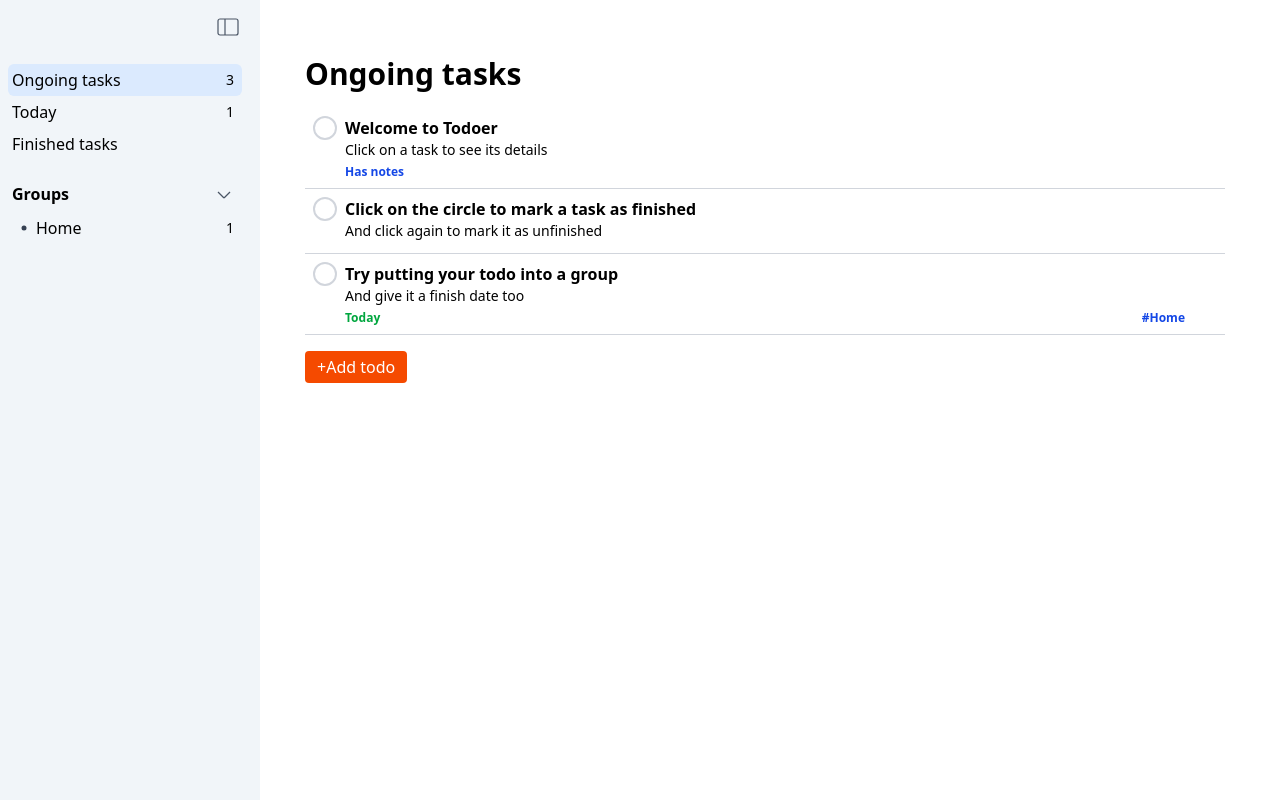
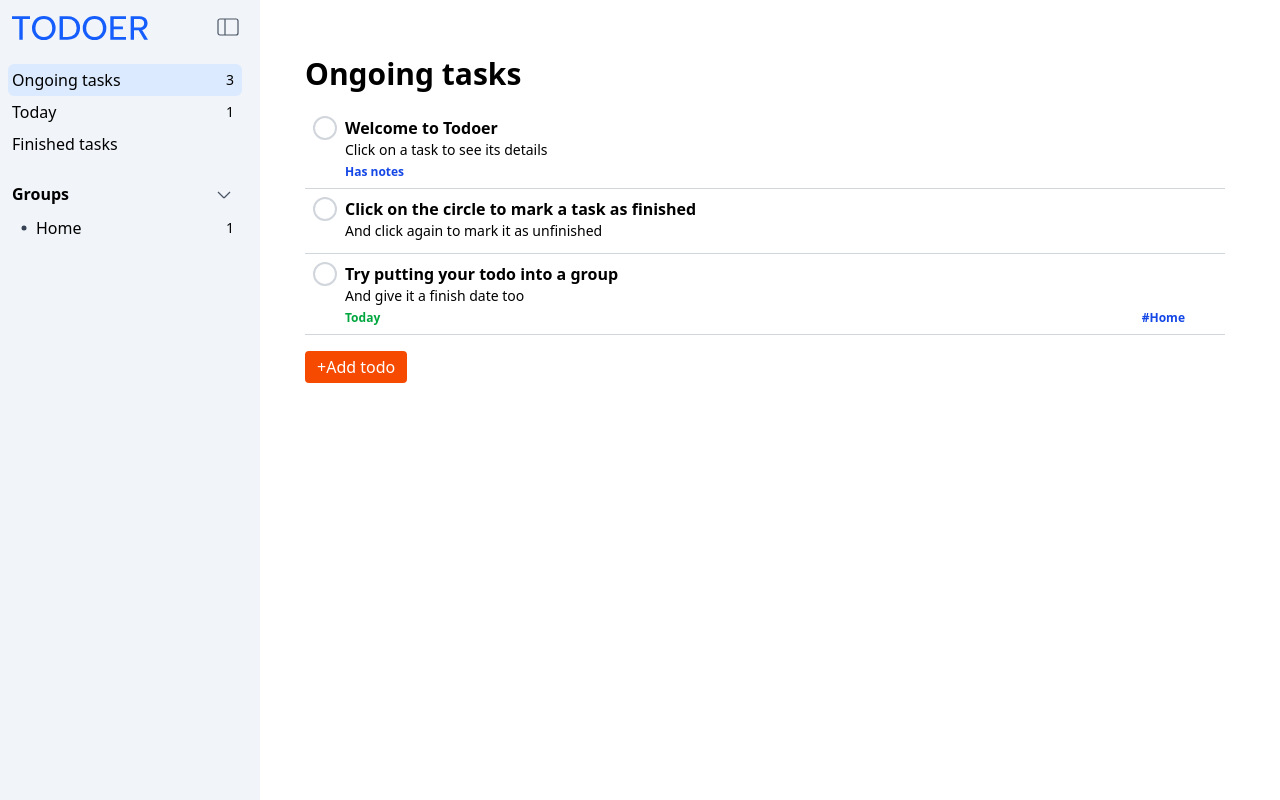
Before and after one commit to Sveldevorls/todoer, a React (Vite) app: page /ongoing in a window 1280 px wide. Built offline with nearby package versions, Linux system fonts and the light colour scheme.

Commit message:
Add logo

```diff
--- a/src/components/Sidebar.tsx
+++ b/src/components/Sidebar.tsx
@@ -69,11 +69,14 @@
             id="navbar-top"
             className="flex items-center p-2 h-14"
           >
+            <Link to="/" className="flex items-center pl-1 h-[40px]">
+              <img src="/src/assets/logo.svg" className="h-[60%]" />
+            </Link>
             <button
               className={`button-svg fixed z-3 top-[11px] stroke-gray-600 transition-[left] duration-500
                 ${sidebarIsOpen ? "left-[212px]" : "left-2"}
                 `}
-              title="Close sidebar"
+              title={`${sidebarIsOpen ? "Close sidebar" : "Open sidebar"}`}
               onClick={() => setSidebarIsOpen(!sidebarIsOpen)}
             >
               <svg width="24" height="24" viewBox="0 0 24 24">
```
Also changed, not shown: src/assets/logo.svg (added).
